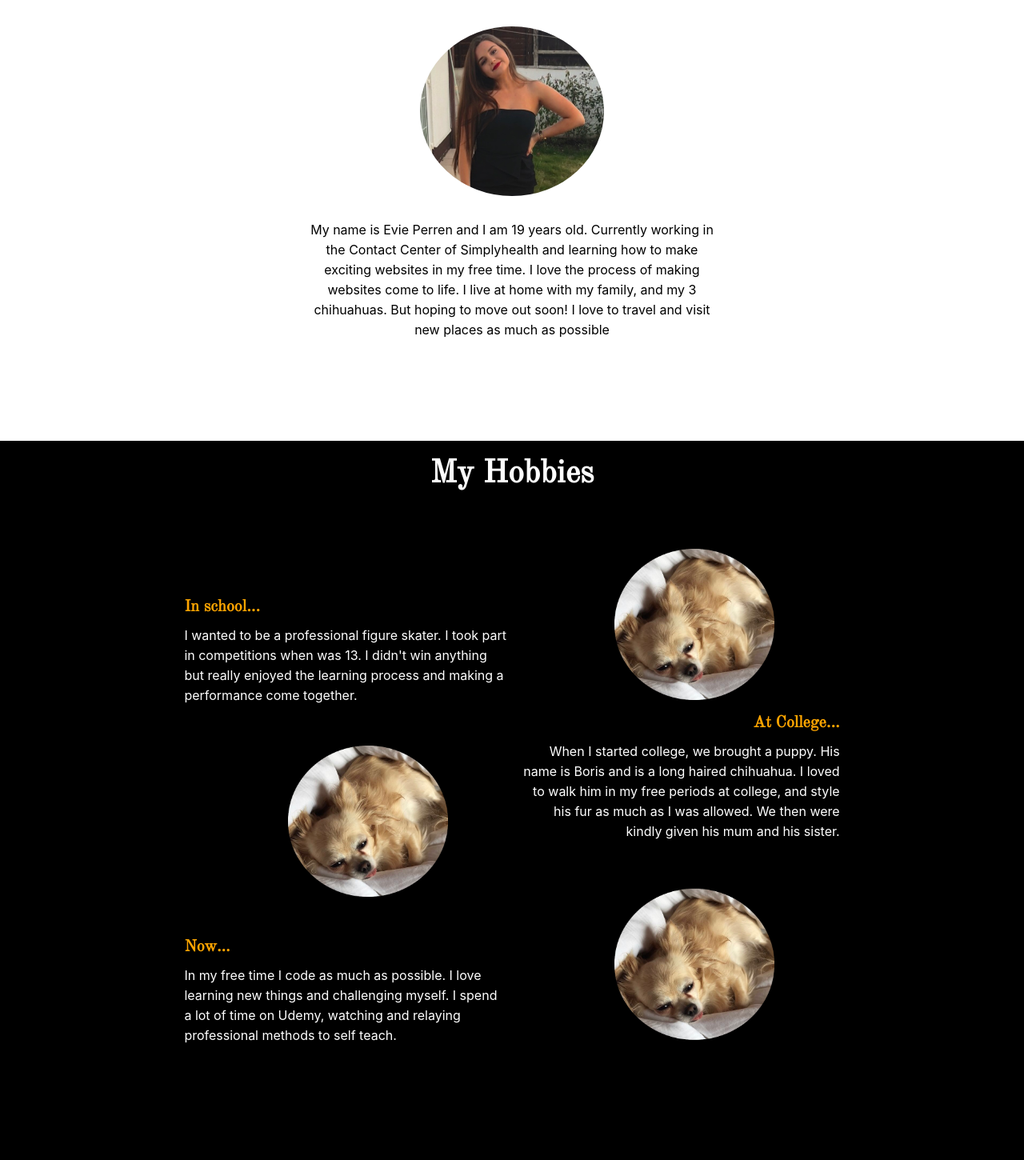
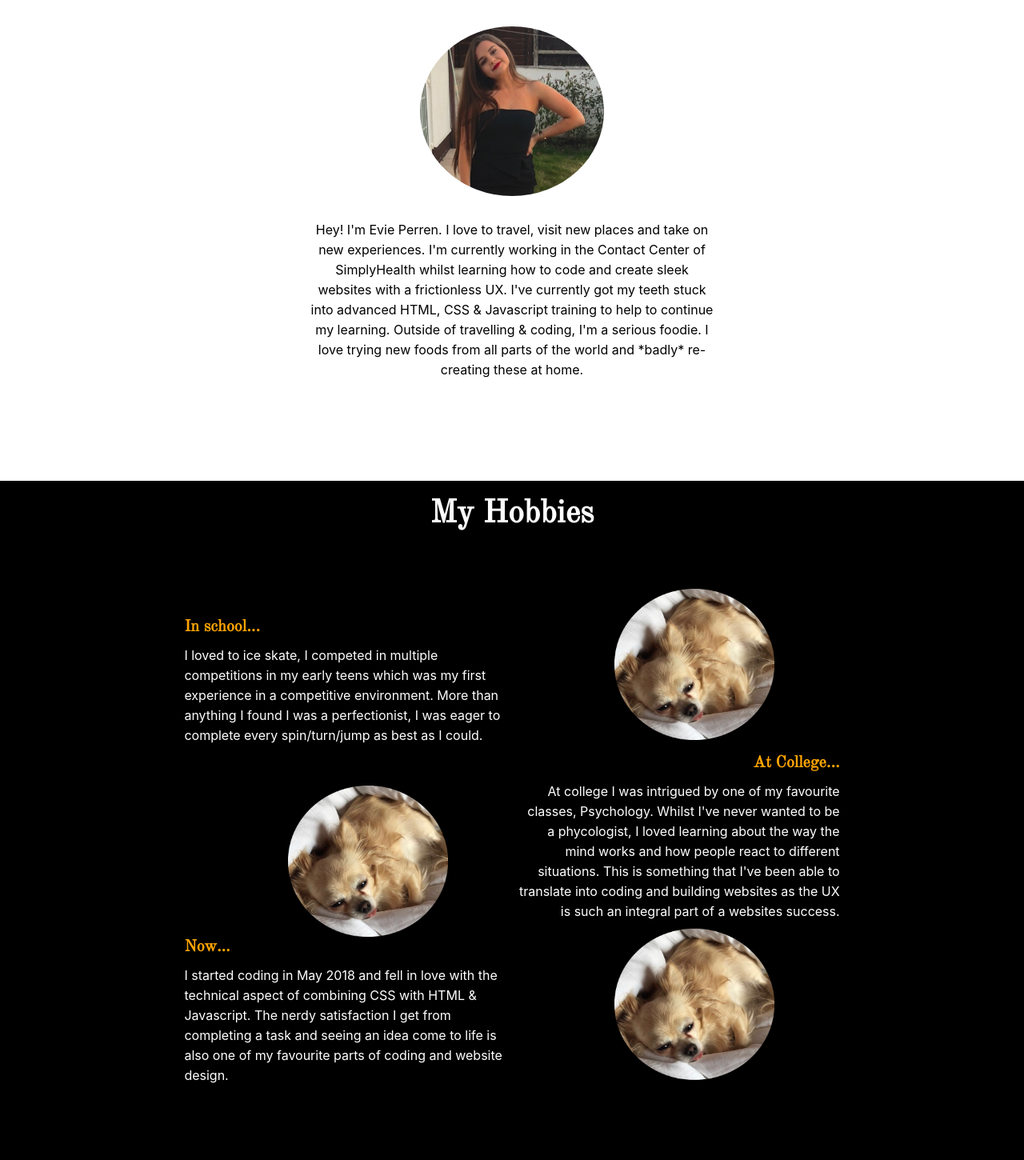
Before and after one commit to eviebutland/Interview-Project, a plain HTML site: page index.html in a window 1280 px wide. Shown: the part 783-2233 px from the top of the page at 80% size. Drawn offline with nearby package versions, Linux system fonts and the light colour scheme.

Commit message:
making changes to wording of website

```diff
--- a/index.html
+++ b/index.html
@@ -32,7 +32,15 @@
         <!--MAKE IMAGE HAVE HOVER COLOR-->
         <img src="/images/me.jpg" alt="image of me" class="img-me" id="img-me">
 
-        <p>My name is Evie Perren and I am 19 years old. Currently working in the Contact Center of Simplyhealth and learning how to make exciting websites in my free time. I love the process of making websites come to life. I live at home with my family, and my 3 chihuahuas. But hoping to move out soon! I love to travel and visit new places as much as possible</p>
+        <p>Hey! I'm Evie Perren.
+
+                I love to travel, visit new places and take on new experiences.
+
+                I'm currently working in the Contact Center of SimplyHealth whilst learning how to code and create sleek websites with a frictionless UX.
+
+                I've currently got my teeth stuck into advanced HTML, CSS & Javascript training to help to continue my learning.
+
+                Outside of travelling & coding, I'm a serious foodie. I love trying new foods from all parts of the world and *badly* re-creating these at home.</p>
                         </article>
                     </div>
                 </div>
@@ -48,7 +56,7 @@
             <div class="row">
                 <div class="span-1-of-2">
                     <h5>In school...</h5>
-        <p>I wanted to be a professional figure skater. I took part in competitions when was 13. I didn't win anything but really enjoyed the learning process and making a performance come together.  </p></div>
+        <p>I loved to ice skate, I competed in multiple competitions in my early teens which was my first experience in a competitive environment. More than anything I found I was a perfectionist, I was eager to complete every spin/turn/jump as best as I could.  </p></div>
          <div class="span-1-of-2">
 
             <!-- NEED IMAGE HOVER-->
@@ -64,7 +72,7 @@
             <img src="images/angel.png" alt="Boris" id="hobbies-right"></div>
         <div class="span-1-of-2" id="at-college">
                 <h5>At College...</h5>
-        <p>When I started college, we brought a puppy. His name is Boris and is a long haired chihuahua. I loved to walk him in my free periods at college, and style his fur as much as I was allowed. We then were kindly given his mum and his sister.   </p></div></div>
+        <p>At college I was intrigued by one of my favourite classes, Psychology. Whilst I've never wanted to be a phycologist, I loved learning about the way the mind works and how people react to different situations. This is something that I've been able to translate into coding and building websites as the UX is such an integral part of a websites success.  </p></div></div>
 
                  </div>
         </div>
@@ -73,7 +81,7 @@
              <div class="row" id="hobbies-end">
                  <div class="span-1-of-2">
                      <h5>Now...</h5>
-         <p>In my free time I code as much as possible. I love learning new things and challenging myself. I spend a lot of time on Udemy, watching and relaying professional methods to self teach. </p></div>
+         <p>I started coding in May 2018 and fell in love with the technical aspect of combining CSS with HTML & Javascript. The nerdy satisfaction I get from completing a task and seeing an idea come to life is also one of my favourite parts of coding and website design.  </p></div>
           <div class="span-1-of-2"> <img src="images/angel.png" alt="My Iceskating boots" class="hobbies-left"></div>
                   </div>
          </div>
@@ -101,7 +109,15 @@
         <div class="container"></div>
         <h4>My Family</h4>
         <div class="span-4-of-6">
-        <p>My family are a massive part of my life, even if they drive me crazy on occasion. My Mum has always had a career head, and been such an inspiration for self learning as she was able to get a degree whilst working full time and supporting a family! Dad is actually my step-dad, but has been in my life since i was 4 - so wouldn't change him for the world. Liv and i have a classic sibling relationship, with arguements mainly about wearing each other's clothes. And of course, the dogs are a massive part of our family and always bring lots of noise to the house. </p>
+        <p>Family is a huge part of my life, they have been super supportive through all of my learning & career endeavours.
+
+                This is my Mum - she's a crazy cat, but I love her to bits. She has always been super career-driven, which is something I think I've inherited from her. We absolutely LOVE to binge Netflix series together!
+
+                This is my Step-Dad - he's a super loving character that pushes me to be the best I can be. He's been a father figure in my life since the age of 4 and I'm super grateful for everything he's done for me. He's a big animal buff and we love to watch movies together!
+
+                This is my Sister - she's super career driven too, up until recently she was working in London at a marketing agency completing her apprenticeship and learning the ropes of a new profession. I LOVE to wear her clothes, but I don't think she likes that too much...
+
+                These are my three puppies - Boris, Cindy & Angel. They are prince & princesses in their own right but we all love them to pieces, they light up the house and keep everyone on our toes. </p>
         </div>
     </div>
     </section>
```
